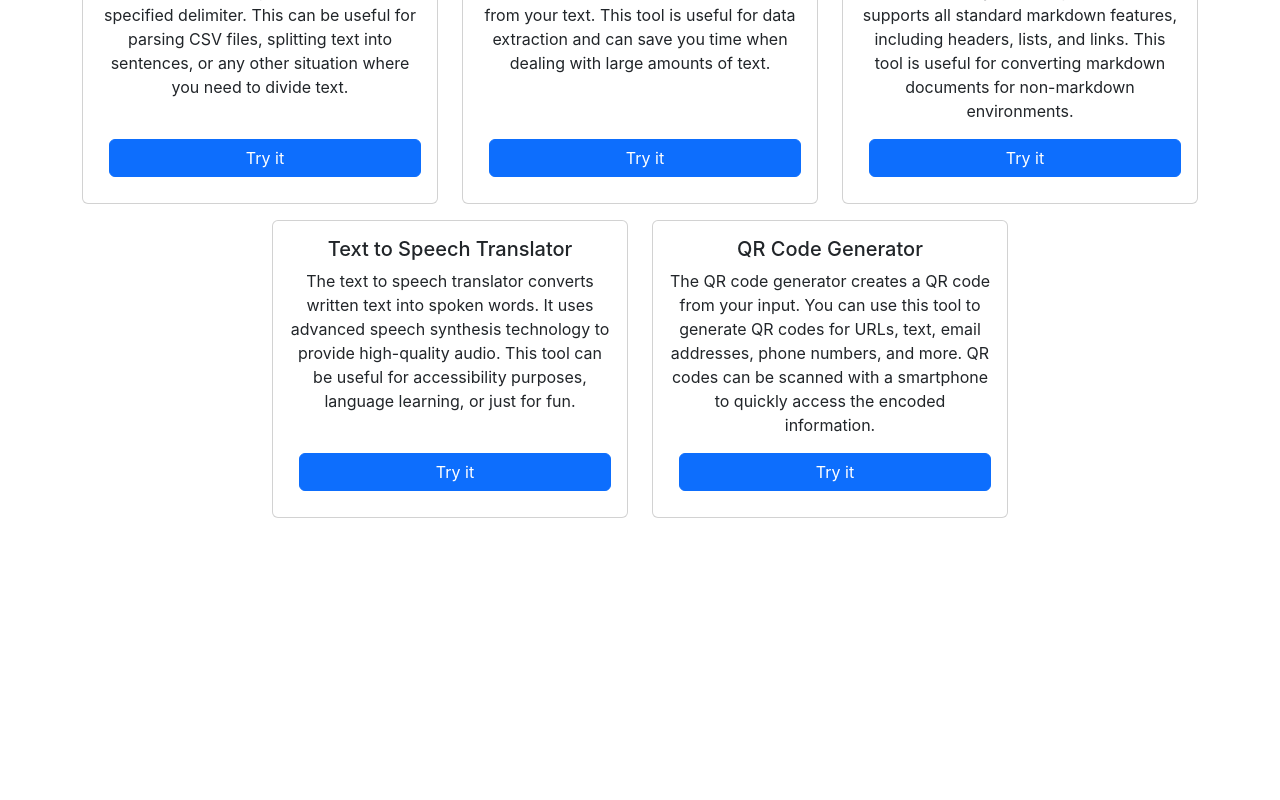
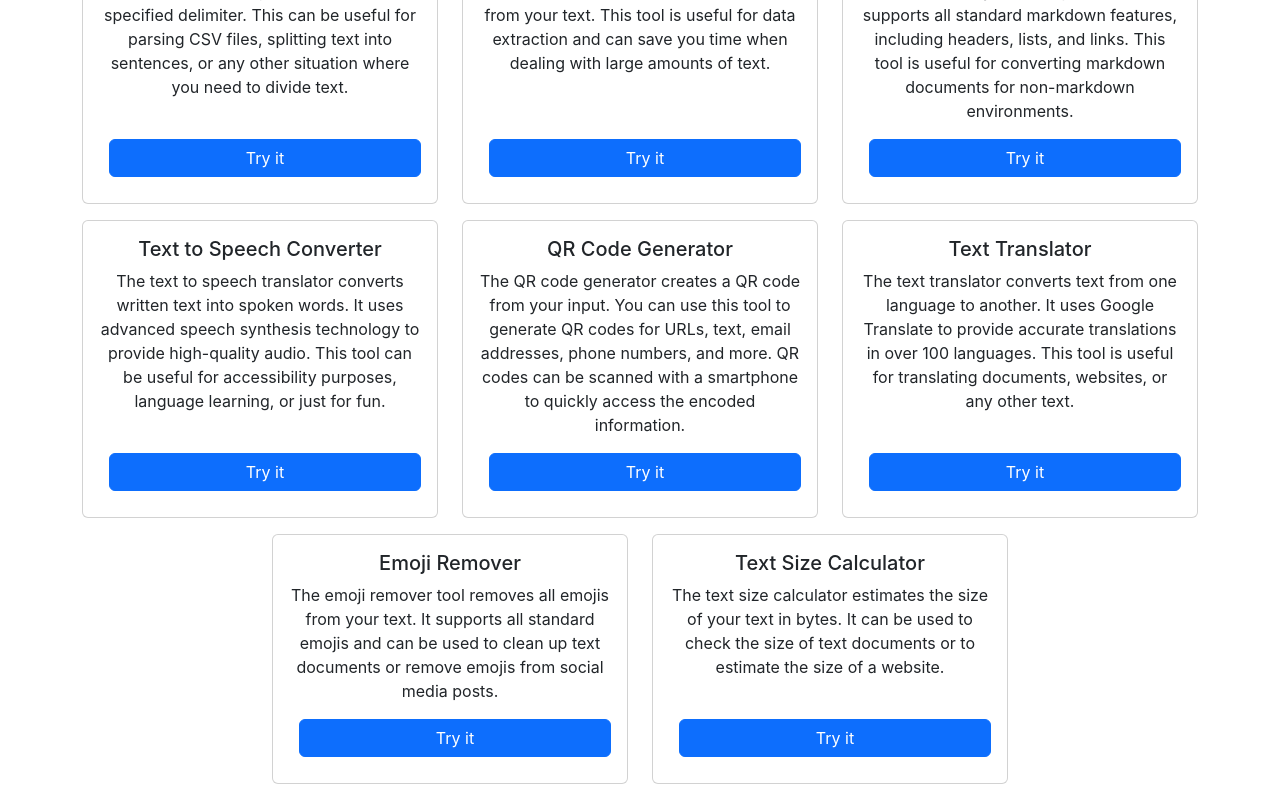
Before and after one commit to codewithpom/TextUtils, a Next.js app: page / in a window 1280 px wide. Shown: the part 630-1430 px from the top of the page. Before the commit the page ends 1164 px from the top, so only its background shows below. Built offline with nearby package versions, Linux system fonts and the light colour scheme.

Commit message:
Update Navbar and links.js

```diff
--- a/components/Navbar.js
+++ b/components/Navbar.js
@@ -36,9 +36,9 @@ export default function Navbar() {
 
 
 
-                            // return the array from the function
+                            // return the array from the function and splice the array to only 8 items
                             return (<>
-                                {props['pages'].map((item, index) => {
+                                {props['pages'].slice(0, 8).map((item, index) => {
                                     return (
                                         <li className="nav-item" key={index}>
                                             {/* <a className="nav-link" href={item.link}>{item.text}</a> */}
--- a/links.js
+++ b/links.js
@@ -32,7 +32,7 @@ let props = {
             'description': 'The markdown converter tool converts markdown syntax into plain text. It supports all standard markdown features, including headers, lists, and links. This tool is useful for converting markdown documents for non-markdown environments.'
         },
         {
-            'text': 'Text to Speech Translator',
+            'text': 'Text to Speech Converter',
             'link': '/tts',
             'description': 'The text to speech translator converts written text into spoken words. It uses advanced speech synthesis technology to provide high-quality audio. This tool can be useful for accessibility purposes, language learning, or just for fun.'
         },
@@ -40,6 +40,23 @@ let props = {
             'text': 'QR Code Generator',
             'link': '/qr-generator',
             'description': 'The QR code generator creates a QR code from your input. You can use this tool to generate QR codes for URLs, text, email addresses, phone numbers, and more. QR codes can be scanned with a smartphone to quickly access the encoded information.'
+        },
+        {
+            'text': 'Text Translator',
+            'link': '/trans',
+            // uses Google Translate
+            'description': 'The text translator converts text from one language to another. It uses Google Translate to provide accurate translations in over 100 languages. This tool is useful for translating documents, websites, or any other text.'
+
+        },
+        {
+            'text': 'Emoji Remover',
+            'link': '/emoji-remover',
+            'description': 'The emoji remover tool removes all emojis from your text. It supports all standard emojis and can be used to clean up text documents or remove emojis from social media posts.'
+        },
+        {
+            'text': 'Text Size Calculator',
+            'link': '/text-size-calc',
+            'description': 'The text size calculator estimates the size of your text in bytes. It can be used to check the size of text documents or to estimate the size of a website.'
         }
     ]
 }
```
